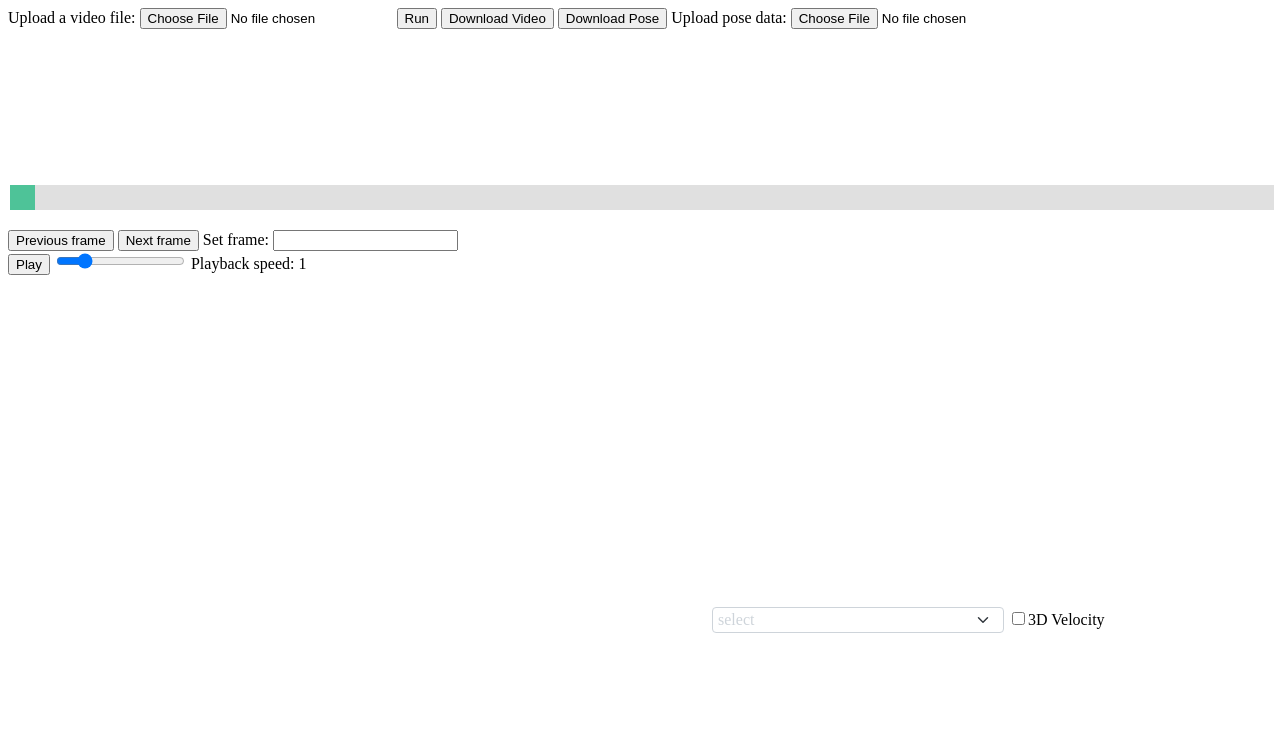
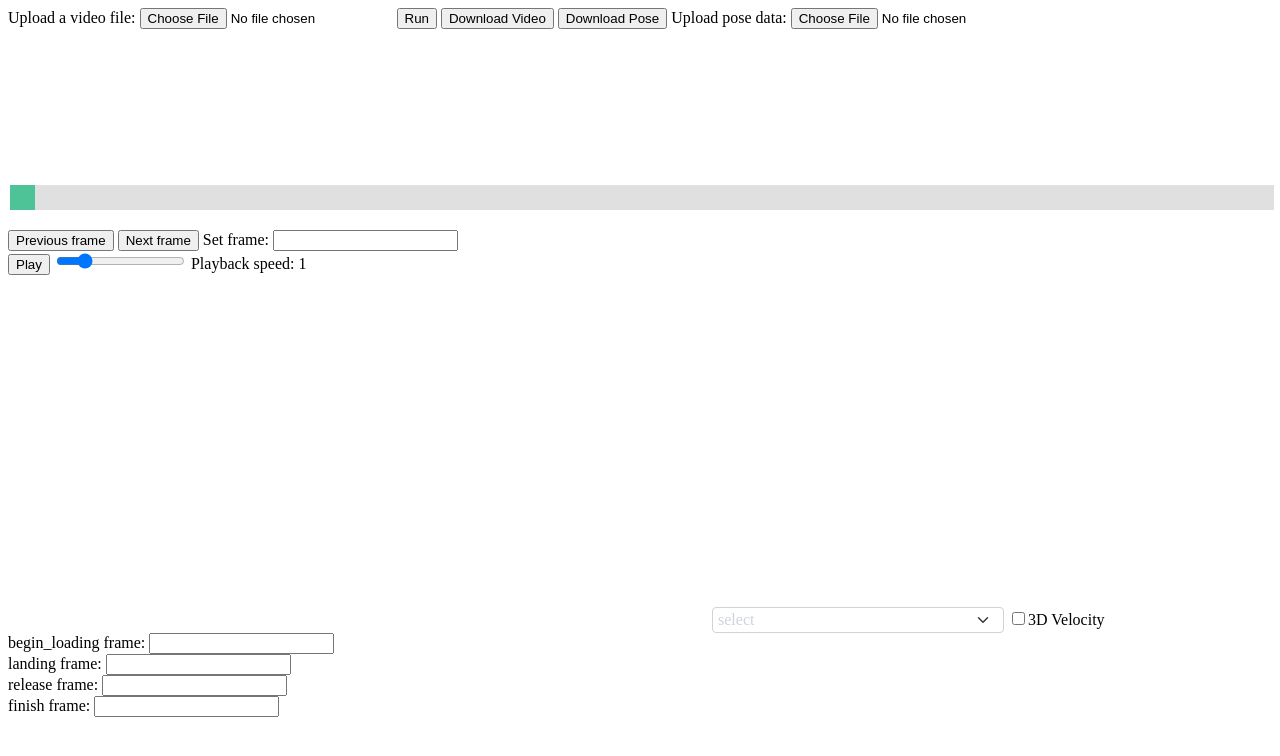
Before and after one commit to Monash-Dodgeball/throw-analysis, a plain HTML site: page index.html in a window 1280 px wide. Drawn offline with nearby package versions, Linux system fonts and the light colour scheme; a script that the page names is missing.

Commit message:
Add placeholder manual phase controls

```diff
--- a/index.html
+++ b/index.html
@@ -56,6 +56,25 @@
     </div>
 
     <div class="container">
+      <div class="container">
+        <label for="fieldBeginLoading">begin_loading frame:</label>
+        <input type="number" id="fieldBeginLoading">
+      </div>
+      <div class="container">
+        <label for="fieldLanding">landing frame:</label>
+        <input type="number" id="fieldLanding">
+      </div>
+      <div class="container">
+        <label for="fieldRelease">release frame:</label>
+        <input type="number" id="fieldRelease">
+      </div>
+      <div class="container">
+        <label for="fieldFinish">finish frame:</label>
+        <input type="number" id="fieldFinish">
+      </div>
+    </div>
+
+    <div class="container">
       <span id="status"></span>
       <p id="testtext"></p>
     </div>
```
